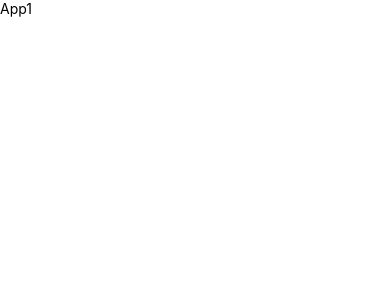
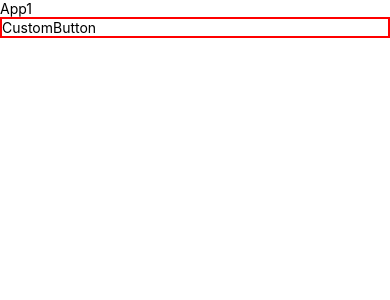
Before and after one commit to JFKongphop/react-native-template, a React Native app: screen /App1 in a window 390 px wide. Shown: the top 300 px of the page. Built offline with nearby package versions, Linux system fonts and the light colour scheme.

Commit message:
create script for file based

```diff
--- /dev/null
+++ b/src/components/button/CustomButton.tsx
@@ -0,0 +1,19 @@
+import { StyleSheet, Text, View } from 'react-native'
+import React from 'react'
+
+const CustomButton = () => {
+  return (
+    <View style={styles.button}>
+      <Text>CustomButton</Text>
+    </View>
+  )
+}
+
+export default CustomButton
+
+const styles = StyleSheet.create({
+  button: {
+    borderWidth: 2,
+    borderColor: 'red'
+  }
+})
--- a/src/screens/App1.tsx
+++ b/src/screens/App1.tsx
@@ -1,5 +1,6 @@
 import { StyleSheet, Text, View } from 'react-native'
 import React from 'react'
+import CustomButton from '@/components/button/CustomButton'
 // import { useNavigation } from '@react-navigation/native'
 // import { Navigation } from '../../App'
 
@@ -14,6 +15,7 @@ const App1 = () => {
   return (
     <View>
       <Text>App1</Text>
+      <CustomButton />
     </View>
   )
 }
```
